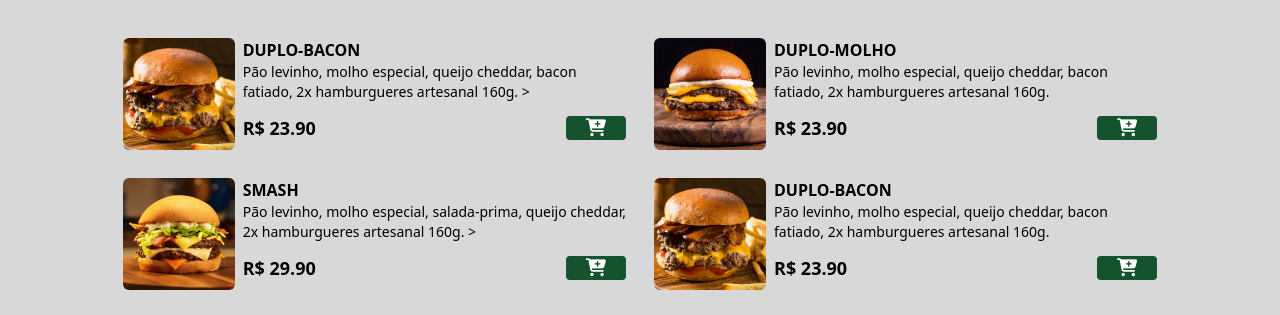
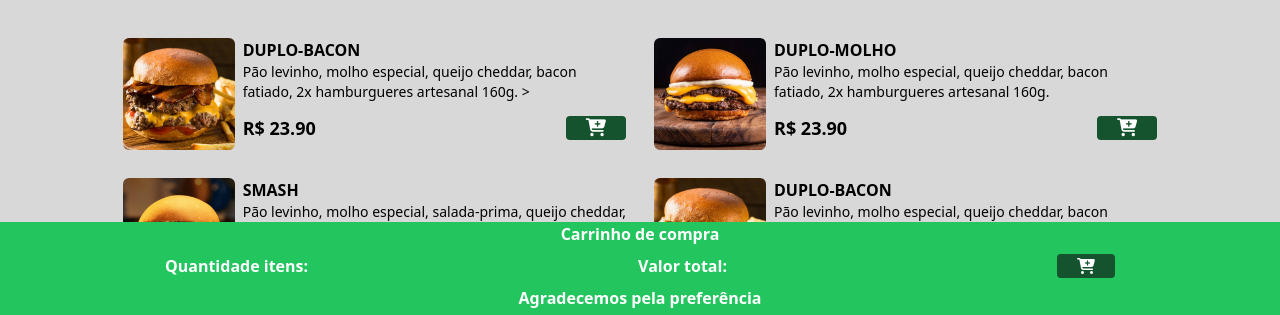
Before and after one commit to jairosilvatnt/Cardapio, a website: page index.html in a window 1280 px wide. Shown: the part 482-797 px from the top of the page. Drawn offline with Linux system fonts and the light colour scheme.

Commit message:
termino do footer

```diff
--- a/index.html
+++ b/index.html
@@ -26,6 +26,7 @@
     </div>
   </header>
   <!-- FIM HEADER -->
+
   <h2 class="text-2xl md:text-4xl font-bold text-center mt-9 mb-16">
     HAMBURGUERES
   </h2>
@@ -217,7 +218,7 @@
             </div>
           </div>
         </div>
-      </section>
+      </section> -->
 
       <!-- TITULO BEBIDAS -->
       <h2 class="text-2xl md:text-4xl font-bold text-center mt-9 mb-16">
@@ -421,8 +422,31 @@
       </section>
     </main>
   </div>
+  <!-- FIM CORPO PRINCIPAL -->
 
-  <!-- FIM CORPO PRINCIPAL -->
+  <!-- BUTTON CART FOOTER -->
+  <footer class="w-full h-[130px] bg-green-500 flex flex-col items-center justify-start fixed bottom-0 z-40">
+
+    <h3 class="font-bold text-white">Carrinho de compra</h3>
+
+    <div class="flex justify-around w-full mt-2">
+      <div>
+        <h2 class="font-bold text-white">Quantidade itens:</h2>
+      </div>
+      <div>
+        <h2 class="font-bold text-white">Valor total: </h2>
+      </div>
+      <div>
+        <button class="bg-green-900 px-5 md:px-16 py-2 rounded md:rounded-full">
+          <i class="fa fa-cart-plus text-white font-bold"></i>
+        </button>
+      </div>
+    </div>
+
+    <h2 class="font-bold text-white mt-2 mb-2">Agradecemos pela preferência</h2>
+
+  </footer>
+  <!-- FIM BUTTON CART FOOTER -->
 </body>
 <script src="https://kit.fontawesome.com/96e78d0cf9.js" crossorigin="anonymous"></script>
 
```
Also changed, not shown: css/output.css.
